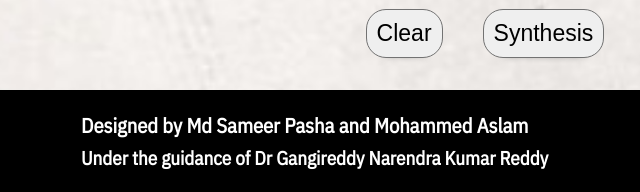
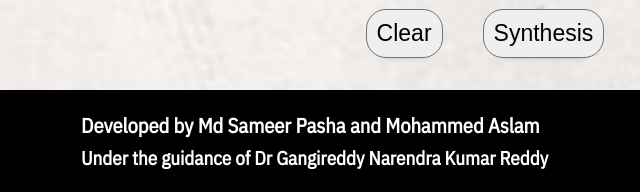
Before and after one commit to textfusion/tts, a plain HTML site: page index.html in a window 1280 px wide. Shown: the part 919-1111 px from the top of the page, 128-768 px from the left. Drawn offline with nearby package versions, Linux system fonts and the light colour scheme.

Commit message:
Update index.html

```diff
--- a/index.html
+++ b/index.html
@@ -81,7 +81,7 @@
         </div>
     </div>
         <div class="footer">
-            <h1>Designed by Md Sameer Pasha and Mohammed Aslam</h1>
+            <h1>Developed by Md Sameer Pasha and Mohammed Aslam</h1>
             <h2>Under the guidance of Dr Gangireddy Narendra Kumar Reddy</h2>
         </div>
 
```
